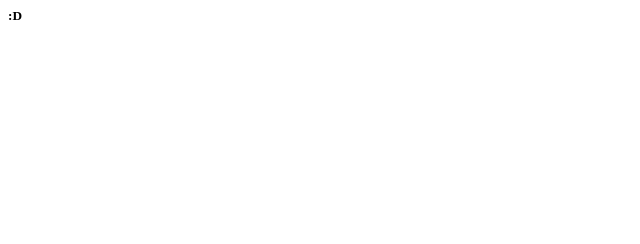
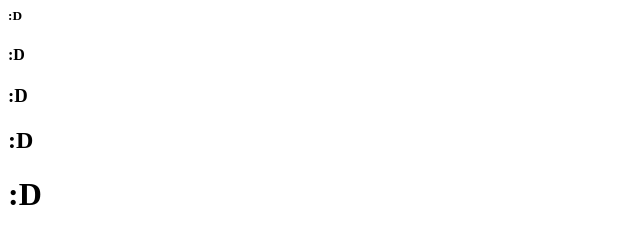
Before and after one commit to 0nionman/Copper, a plain HTML site: page index.html in a window 1280 px wide. Shown: the whole page, without its empty margins (0-640 px from the left). Drawn offline with Linux system fonts and the light colour scheme.

Commit message:
Update index.html

```diff
--- a/index.html
+++ b/index.html
@@ -1,5 +1,23 @@
 <html>
+
 <h5>
 :D
 </h5>
+
+<h4>
+:D
+</h4>
+
+<h3>
+:D
+</h3>
+
+<h2>
+:D
+</h2>
+
+<h1>
+:D
+</h1>
+
 </html
```
